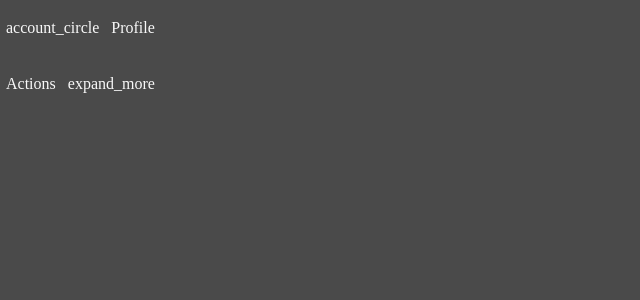
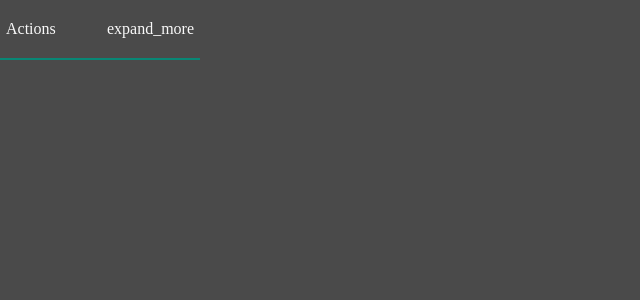
Before and after one commit to joaoiguana/react-buttons, a React (Create React App) app: page / in a window 1280 px wide. Shown: the top 300 px of the page, without its empty margins (0-640 px from the left). Built offline with nearby package versions, Linux system fonts and the light colour scheme.

Commit message:
created the dropdown menu css

```diff
--- a/src/components/Dropdown.css
+++ b/src/components/Dropdown.css
@@ -10,3 +10,59 @@ button {
   font-family: "Euclid Circular A";
   color: #f9f9f9;
 }
+
+.dropdown {
+  position: relative;
+  width: 200px;
+}
+
+.dropdown > button {
+  display: flex;
+  align-items: center;
+  justify-content: space-between;
+  gap: 8px;
+  height: 60px;
+  width: 100%;
+  border-bottom: 2px solid #302c32;
+}
+
+.dropdown > button::after {
+  content: "";
+  position: absolute;
+  left: 0;
+  bottom: 0;
+  width: 100%;
+  height: 2px;
+  background: #088775;
+  transform-origin: 0% 0%;
+  transform: scaleX(0);
+  transition: 0.5s;
+}
+
+.menu.open ~ button::after,
+.dropdown > button:hover::after {
+  transform: scale(1);
+}
+
+.menu {
+  position: absolute;
+  top: 56px;
+  overflow: hidden;
+  width: 100%;
+  background: #212025;
+  display: grid;
+  visibility: hidden;
+  opacity: 0;
+  translate: 0 20px;
+  transition: 0.3s;
+}
+
+.menu.open {
+  visibility: visible;
+  opacity: 1;
+  translate: 0 0;
+}
+
+.menu > button {
+  font-size: 15px;
+}
```
